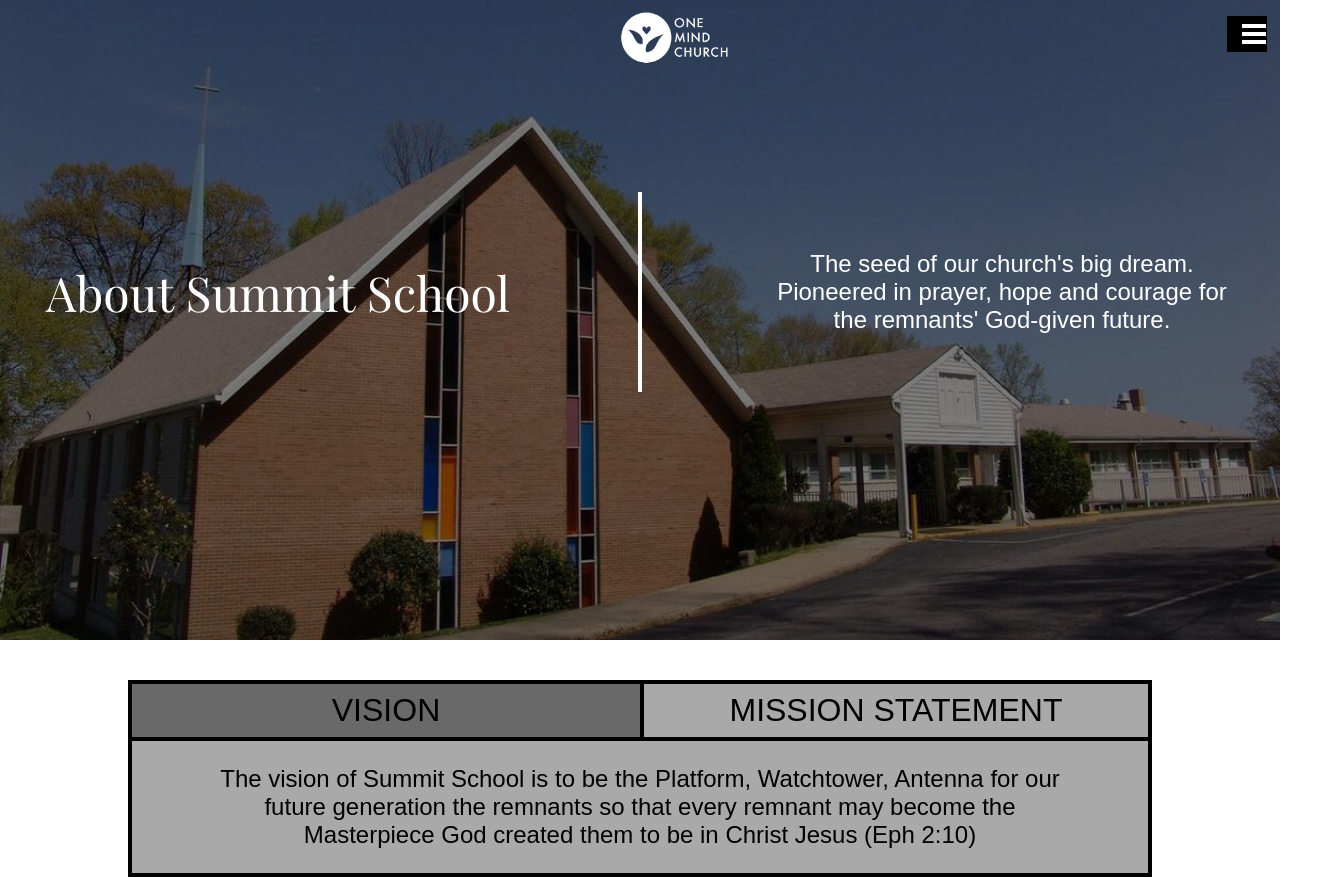
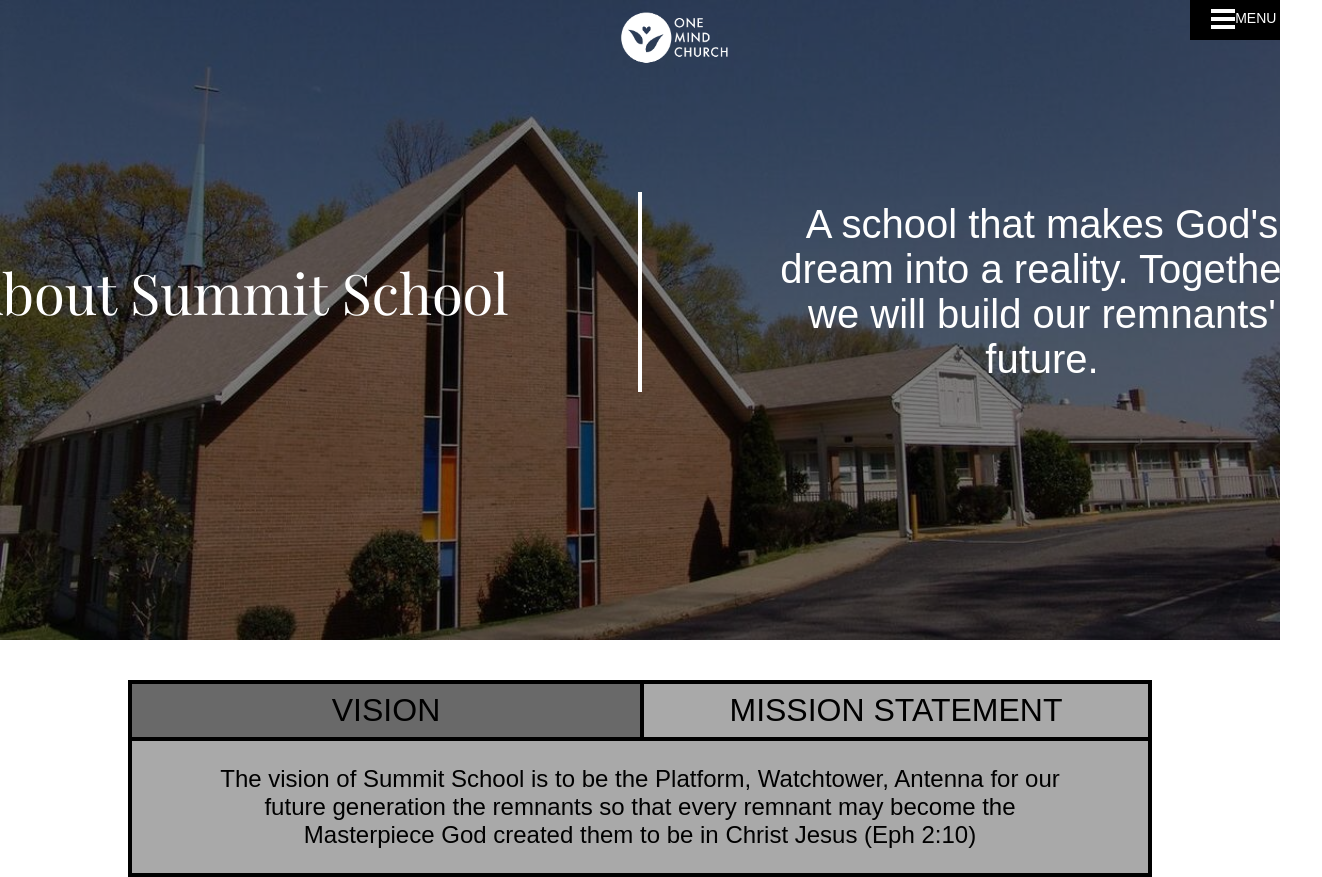
Before and after one commit to jmpark2001/SummitSchool, a React (Create React App) app: page /about in a window 1280 px wide. Shown: the whole page, 1322 px wide, since content can reach past the window. Built offline with nearby package versions, Linux system fonts and the light colour scheme; no server answers; a web font is replaced by a local one.

Commit message:
Menu changes

```diff
--- a/src/components/BurgerMenu.js
+++ b/src/components/BurgerMenu.js
@@ -4,7 +4,7 @@ import { Link, useMatch, useResolvedPath } from "react-router-dom";
 
 export default function BurgerMenu () {
     return (
-        <div style={{position: "fixed", width: "5vh", height: "4.5vh", backgroundColor: "black", top: "2%", right: "1%", zIndex: "10"}}>
+        <div style={{position: "fixed", width: "11.3vh", height: "5vh", backgroundColor: "black", top: "0%", right: "0%", zIndex: "10"}}>
             <Menu right>
                 <CustomLink to="/" className="menu-item">HOME</CustomLink>
                 <CustomLink to="/about" className="menu-item">ABOUT</CustomLink>
@@ -12,6 +12,9 @@ export default function BurgerMenu () {
                 <CustomLink to="/registration" className="menu-item">REGISTRATION</CustomLink>
                 <CustomLink to="/staff" className="menu-item">STAFF</CustomLink>
             </Menu>
+            <div style={{position: 'fixed', width: "4vh", color: "white", top: "1.2%", right: "1%", fontSize: "1.75vh"}}>
+                MENU
+            </div>
         </div>
 
     )
--- a/src/css/styles.css
+++ b/src/css/styles.css
@@ -637,8 +637,8 @@ input[type="checkbox"] {
     position: fixed;
     width: 3vh;
     height: 2.5vh;
-    left: 97%;
-    top: 3%;
+    right: 3.5%;
+    top: 1.1%;
 }
 
 /* Color/shape of burger icon bars */
--- a/src/pages/About.js
+++ b/src/pages/About.js
@@ -29,10 +29,10 @@ export default function About() {
                 <img src={omc} className="aboutBanners" alt=""></img>
                 <img src={logo} className="aboutLogo" alt=""></img>
                 <div style={{display: "flex", flexDirection: "row", justifyContent: "center", position: "absolute", top: "30%", width: "fit-content", height: "25vh"}}>
-                    <p style={{color: "white", width: "60vh", height: "25vh", margin: "0 15vh 0 0", lineHeight: "25vh", fontSize: "6vh"}} className="playfair">About Summit School</p>
+                    <p style={{color: "white", width: "70vh", height: "25vh", margin: "0 15vh 0 0", lineHeight: "25vh", fontSize: "7vh"}} className="playfair">About Summit School</p>
                     <div style={{borderLeft: ".5vh solid white", height: "25vh"}}></div>
                     <div style={{display: "flex", justifyContent: "center", alignItems: "center", height: "25vh"}}>
-                        <p style={{color: "white", margin: "0 0 0 15vh", fontSize: "3vh", width: "60vh"}}>The seed of our church's big dream. Pioneered in prayer, hope and courage for the  remnants' God-given future.</p>
+                        <p style={{color: "white", margin: "0 0 0 15vh", fontSize: "5vh", width: "70vh"}}>A school that makes God's dream into a reality. Together, we will build our remnants' future.</p>
                     </div>
                 </div>
             </div>
```
